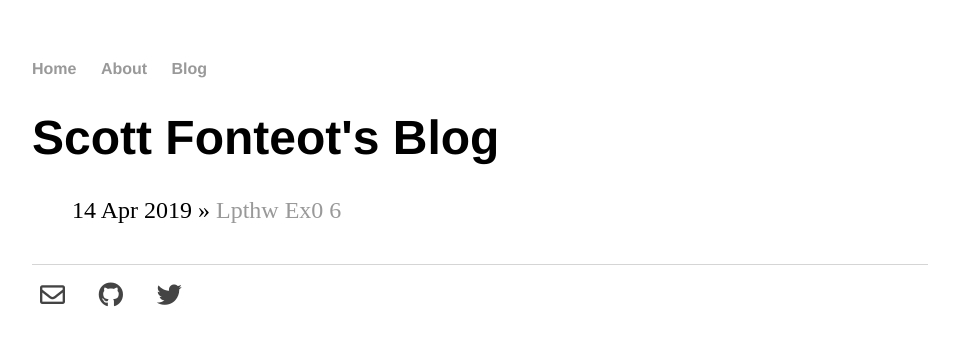
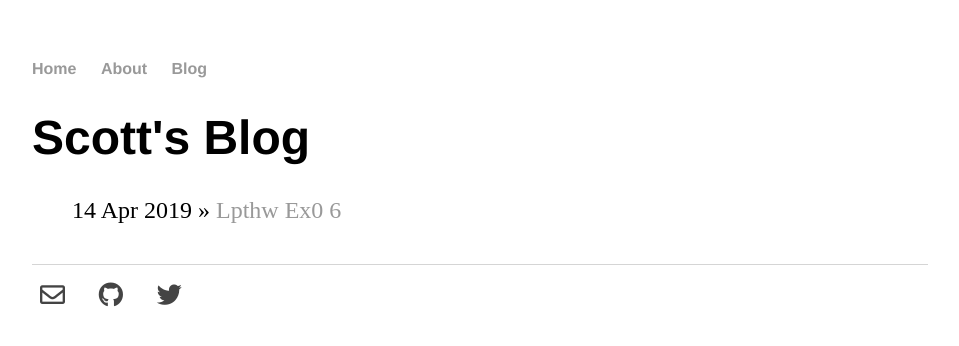
Before and after one commit to scottfontenot/scottfontenot.github.io, a Jekyll site: the page built from blog/index.html, in a window 1280 px wide. Shown: the top 346 px of the page, without its empty margins (160-1119 px from the left). Built offline with Jekyll 4.4.1, drawn with Linux system fonts in a browser that asks for light colours; nearby versions of some CDN libraries.

Commit message:
Update index.html

```diff
--- a/blog/index.html
+++ b/blog/index.html
@@ -1,6 +1,6 @@
 ---
 layout: default
-title: Scott Fonteot's Blog
+title: Scott's Blog
 ---
 	<h1>{{ page.title }}</h1>
 	<ul class="posts">
```
